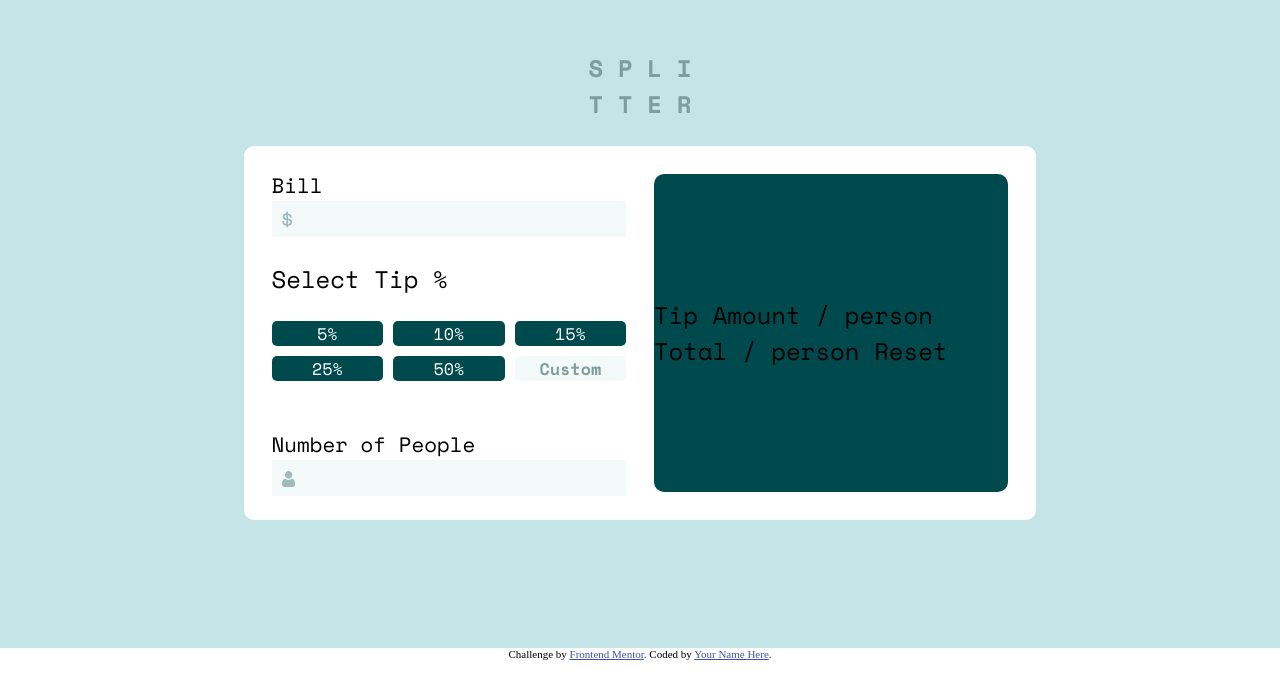
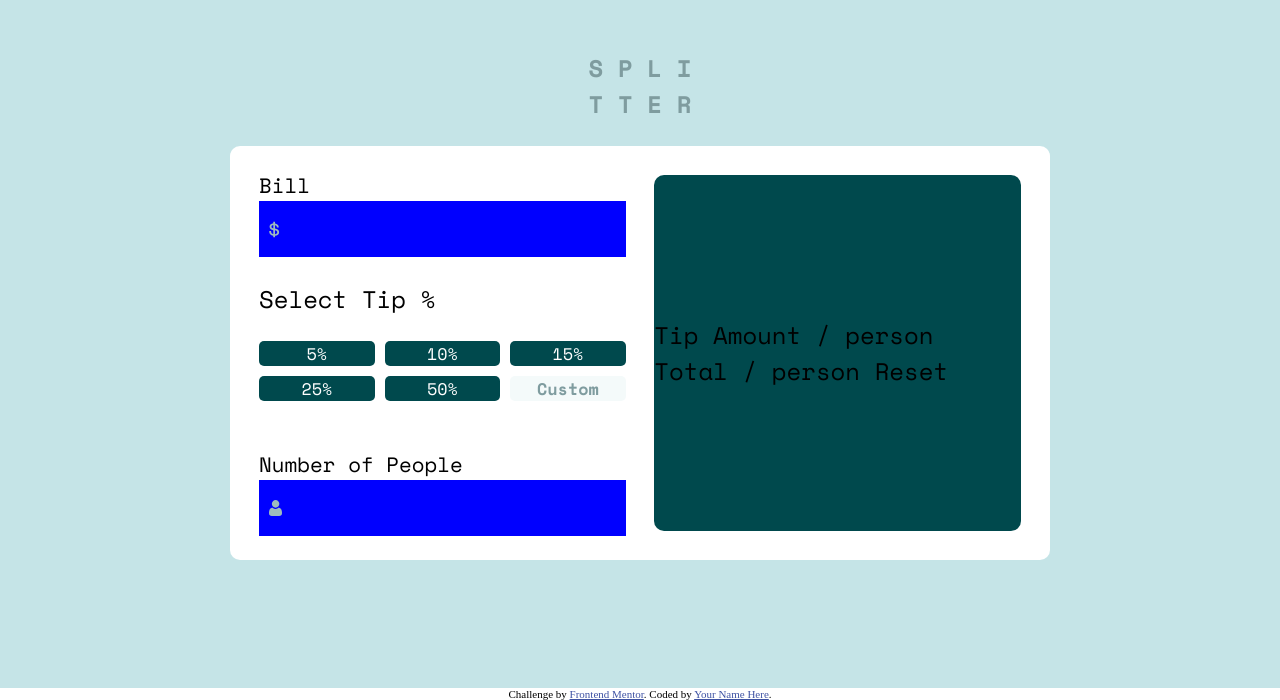
Before and after one commit to ecesarini-frontend-mentor/tip-calculator-app-main, a plain HTML site: page index.html in a window 1280 px wide. Shown: the part 102-802 px from the top of the page. Drawn offline with nearby package versions, Linux system fonts and the light colour scheme.

Commit message:
Update index.html

```diff
--- a/index.html
+++ b/index.html
@@ -35,6 +35,26 @@ ul, li {
   margin: inherit 0;
   padding: 0;
 }
+input {
+  background: none;
+	color: inherit;
+	border: none;
+	padding: inherit;
+	font: inherit;
+  cursor: inherit;
+  outline: none;
+}
+/* Chrome, Safari, Edge, Opera */
+input::-webkit-outer-spin-button,
+input::-webkit-inner-spin-button {
+  -webkit-appearance: none;
+  margin: 0;
+}
+
+/* Firefox */
+input[type=number] {
+  -moz-appearance: textfield;
+}
 body {
   box-sizing: border-box;
   margin: 0 0;
@@ -51,6 +71,7 @@ main {
 }
 
 #main-container {
+  height: 100%;;
   margin: 0 18%;
   display: flex;
   flex-direction: column;
@@ -86,17 +107,27 @@ main {
   font-size: 1.3rem;
   flex-shrink: 3;
 }
-.ci-bill-amount, .ci-people-amount {
-  padding: 0 10px;
+.inl-elem {
+  display: inline-flex;
+  padding: 5px 10px;
   background-color: var(--very-light-grayish-cyan);
+  background-color: blue;
+  cursor: pointer;
+}
+.inl-elem img {
+  object-fit: contain;
+}
+.inl-elem input {
+  text-align-last: right;
+  margin-right: 10px;
+  color: white;
 }
 .ci-tip-grid {
   display: grid;
   grid-template-rows: 1fr 1fr;
   grid-template-columns: 1fr 1fr 1fr;
   justify-items: center;
-  row-gap: 10px;
-  column-gap: 10px;
+  gap: 10px;
 }
 .ci-tip-grid li {
   color: white;
@@ -104,7 +135,9 @@ main {
   font-size: .7em;
   text-align: center;
   border-radius: 5px 5px;
+	cursor: pointer;
 }
+
 .ci-tip-grid li:nth-child(n-1) {
   background-color: var(--very-dark-cyan);
 }
@@ -113,7 +146,6 @@ main {
   background-color: var(--very-light-grayish-cyan);
   font-weight: 700;
 }
-
 
 .calc-result {
   width: 50%;
@@ -141,24 +173,24 @@ main {
         <div class="calc-insert">
           <ul class="ci-bill">
             <li class="ci-bill-title">Bill</li>
-            <li class="ci-bill-amount"><img src="images/icon-dollar.svg" alt="Bill amount"><span></span></li>
+            <li class="ci-bill-amount inl-elem"><img src="images/icon-dollar.svg" alt="Bill amount"><input class="ci-input" type="number" value=""></li>
           </ul>
           <div class="ci-tip">
             <div class="ci-tip-title">
               Select Tip %
             </div>
             <ul class="ci-tip-grid">
-              <li class="ci-tg-perc">5%</li>
-              <li class="ci-tg-perc">10%</li>
-              <li class="ci-tg-perc">15%</li>
-              <li class="ci-tg-perc">25%</li>
-              <li class="ci-tg-perc">50%</li>
-              <li class="ci-tg-perc">Custom</li>
+              <li><input class="ci-tg-perc" type="button" value="5%"></li>
+              <li><input class="ci-tg-perc" type="button" value="10%"></li>
+              <li><input class="ci-tg-perc" type="button" value="15%"></li>
+              <li><input class="ci-tg-perc" type="button" value="25%"></li>
+              <li><input class="ci-tg-perc" type="button" value="50%"></li>
+              <li><input class="ci-tg-perc" type="button" value="Custom"></li>
             </ul>
           </div>
           <ul class="ci-people">
             <li class="ci-people-title">Number of People</li>
-            <li class="ci-people-amount"><img src="images/icon-person.svg" alt="Number of people"/><span></span></li>
+            <li class="ci-people-amount inl-elem"><img src="images/icon-person.svg" alt="Number of people"><input class="ci-input" type="number" value=""></li>
           </ul>
         </div>
         <div class="calc-result">
```
